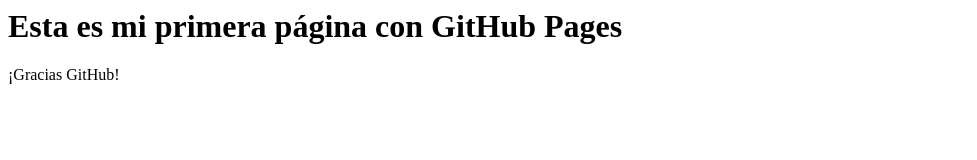
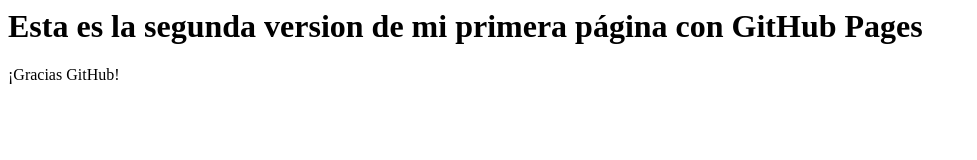
Before and after one commit to isantosm/testRepo, a plain HTML site: page index.html in a window 1280 px wide. Shown: the whole page, without its empty margins (0-977 px from the left). Drawn offline with Linux system fonts and the light colour scheme.

Commit message:
Update index.html
Modificando mi primera pagina de Git Hub

```diff
--- a/index.html
+++ b/index.html
@@ -1,4 +1,4 @@
 <html>
-<h1> Esta es mi primera página con GitHub Pages </h1>
+<h1> Esta es la segunda version de mi primera página con GitHub Pages </h1>
 <p>¡Gracias GitHub!</p>
 </html>
```
